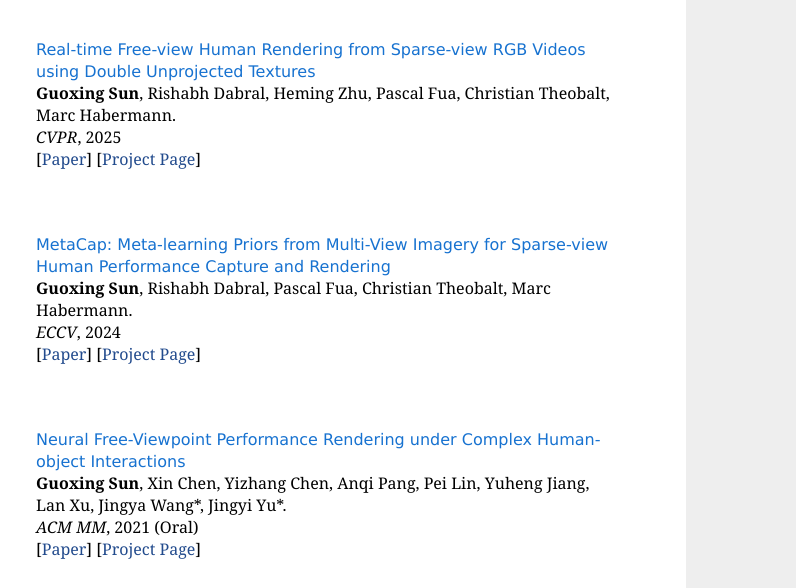
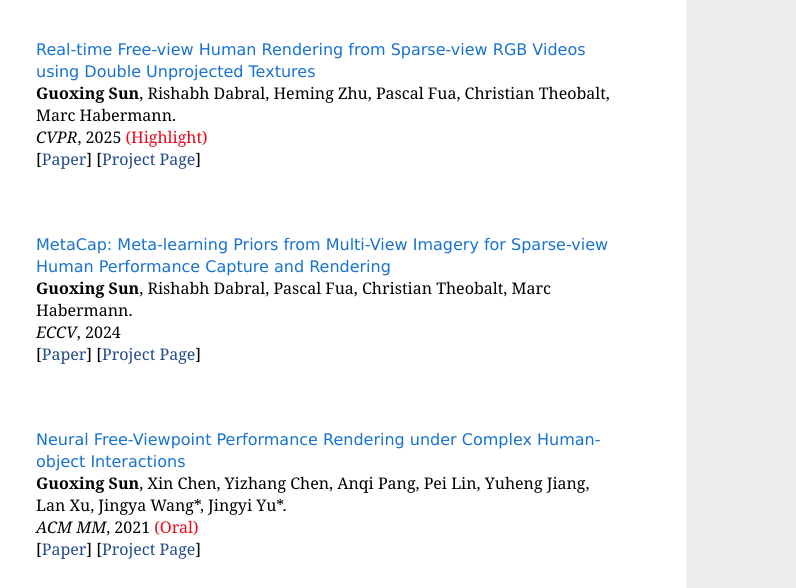
Before and after one commit to sunshinnnn/sunshinnnn.github.io, a plain HTML site: page index.html in a window 1280 px wide. Shown: the part 604-1192 px from the top of the page, 484-1280 px from the left. Drawn offline with Linux system fonts and the light colour scheme.

Commit message:
Update index.html

```diff
--- a/index.html
+++ b/index.html
@@ -73,7 +73,7 @@ My research interests lie at the intersection of computer graphics and vision, i
       <br>
       <strong>Guoxing Sun</strong>, Rishabh Dabral, Heming Zhu, Pascal Fua, Christian Theobalt, Marc Habermann.
       <br>
-      <em>CVPR</em>, 2025
+      <em>CVPR</em>, 2025 <a style='color:#eb0919;'>(Highlight)</a>
       <br>
       [<a href="https://arxiv.org/abs/2412.13183">Paper</a>]
       [<a href="https://vcai.mpi-inf.mpg.de/projects/DUT/">Project Page</a>]
@@ -112,7 +112,7 @@ My research interests lie at the intersection of computer graphics and vision, i
       <br>
       <strong>Guoxing Sun</strong>, Xin Chen, Yizhang Chen, Anqi Pang, Pei Lin, Yuheng Jiang, Lan Xu, Jingya Wang*, Jingyi Yu*.
       <br>
-      <em>ACM MM</em>, 2021 (Oral)
+      <em>ACM MM</em>, 2021 <a style='color:#eb0919;'>(Oral)</a>
       <br>
       [<a href="https://arxiv.org/abs/2108.00362">Paper</a>]
       [<a href="https://sunshinnnn.github.io/HOI-FVV">Project Page</a>]
```
